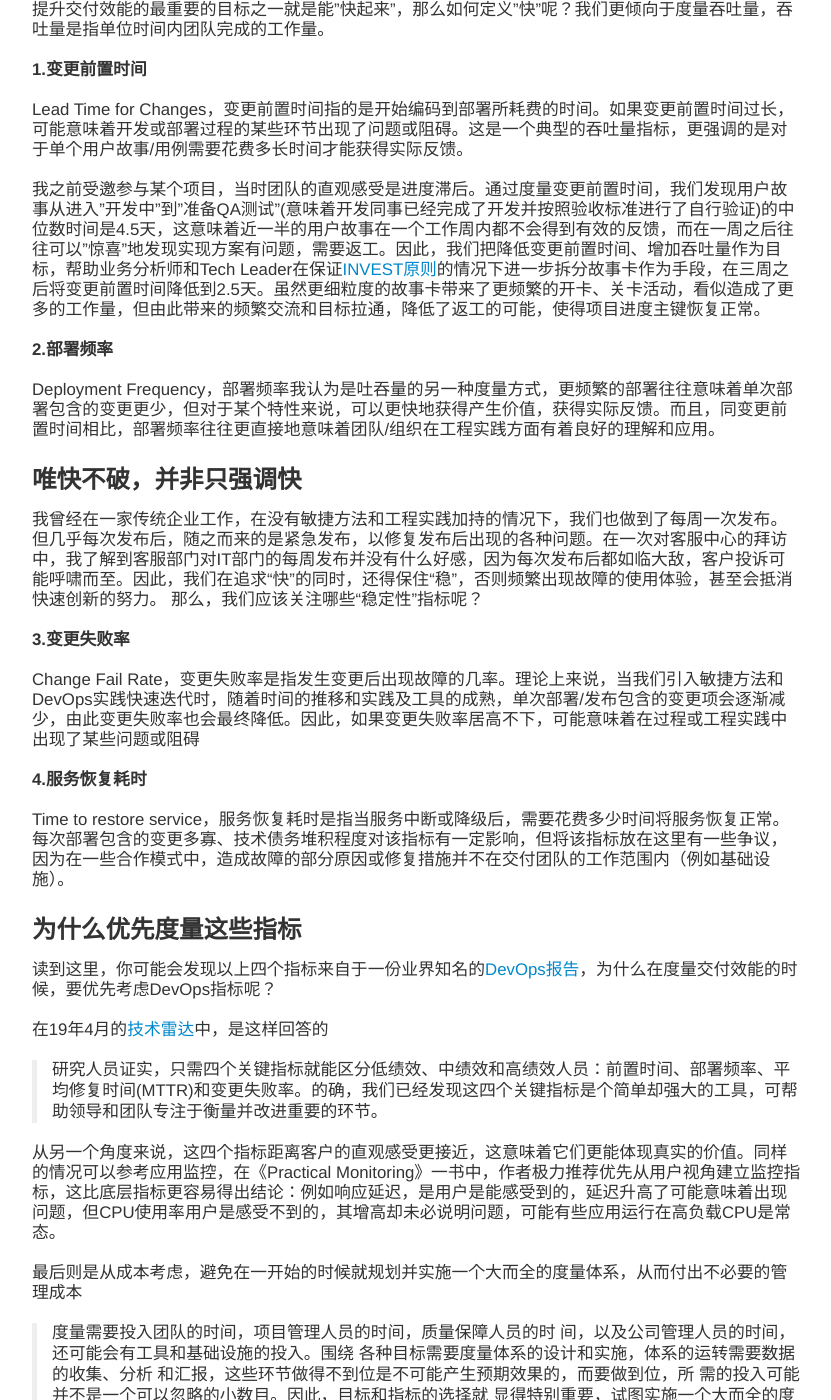
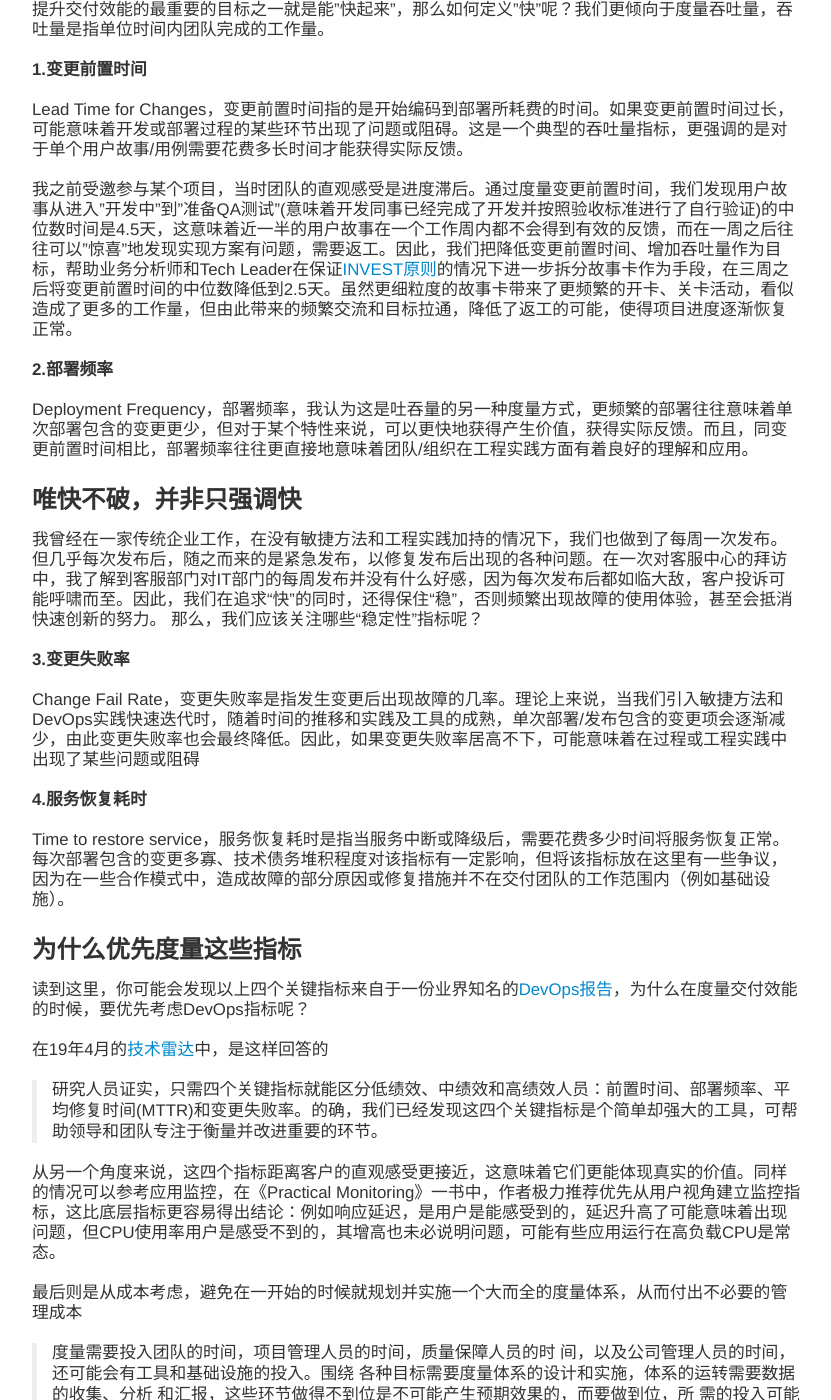
Before and after one commit to Hippoom/hippoom.github.com, a Jekyll site: the page built from _posts/2019-05-04-delivery-measurement.md, in a window 1280 px wide and 1400 px high, scrolled down 623 px. Shown: the whole window, without its empty margins (23-854 px from the left). Built offline with Jekyll 4.4.1, drawn with Linux system fonts in a browser that asks for light colours; comment, search, counter and statistics services are not loaded; some of the changed text lies outside the part shown.

Commit message:
Feedback

```diff
--- a/_posts/2019-05-04-delivery-measurement.md
+++ b/_posts/2019-05-04-delivery-measurement.md
@@ -20,11 +20,11 @@
 
 Lead Time for Changes，变更前置时间指的是开始编码到部署所耗费的时间。如果变更前置时间过长，可能意味着开发或部署过程的某些环节出现了问题或阻碍。这是一个典型的吞吐量指标，更强调的是对于单个用户故事/用例需要花费多长时间才能获得实际反馈。
 
-我之前受邀参与某个项目，当时团队的直观感受是进度滞后。通过度量变更前置时间，我们发现用户故事从进入"开发中"到"准备QA测试"(意味着开发同事已经完成了开发并按照验收标准进行了自行验证)的中位数时间是4.5天，这意味着近一半的用户故事在一个工作周内都不会得到有效的反馈，而在一周之后往往可以"惊喜"地发现实现方案有问题，需要返工。因此，我们把降低变更前置时间、增加吞吐量作为目标，帮助业务分析师和Tech Leader在保证[INVEST原则](https://en.wikipedia.org/wiki/INVEST_(mnemonic))的情况下进一步拆分故事卡作为手段，在三周之后将变更前置时间降低到2.5天。虽然更细粒度的故事卡带来了更频繁的开卡、关卡活动，看似造成了更多的工作量，但由此带来的频繁交流和目标拉通，降低了返工的可能，使得项目进度主键恢复正常。
+我之前受邀参与某个项目，当时团队的直观感受是进度滞后。通过度量变更前置时间，我们发现用户故事从进入"开发中"到"准备QA测试"(意味着开发同事已经完成了开发并按照验收标准进行了自行验证)的中位数时间是4.5天，这意味着近一半的用户故事在一个工作周内都不会得到有效的反馈，而在一周之后往往可以"惊喜"地发现实现方案有问题，需要返工。因此，我们把降低变更前置时间、增加吞吐量作为目标，帮助业务分析师和Tech Leader在保证[INVEST原则](https://en.wikipedia.org/wiki/INVEST_(mnemonic))的情况下进一步拆分故事卡作为手段，在三周之后将变更前置时间的中位数降低到2.5天。虽然更细粒度的故事卡带来了更频繁的开卡、关卡活动，看似造成了更多的工作量，但由此带来的频繁交流和目标拉通，降低了返工的可能，使得项目进度逐渐恢复正常。
 
 **2.部署频率**
 
-Deployment Frequency，部署频率我认为是吐吞量的另一种度量方式，更频繁的部署往往意味着单次部署包含的变更更少，但对于某个特性来说，可以更快地获得产生价值，获得实际反馈。而且，同变更前置时间相比，部署频率往往更直接地意味着团队/组织在工程实践方面有着良好的理解和应用。
+Deployment Frequency，部署频率，我认为这是吐吞量的另一种度量方式，更频繁的部署往往意味着单次部署包含的变更更少，但对于某个特性来说，可以更快地获得产生价值，获得实际反馈。而且，同变更前置时间相比，部署频率往往更直接地意味着团队/组织在工程实践方面有着良好的理解和应用。
 
 ### 唯快不破，并非只强调快
 
@@ -41,14 +41,14 @@
 
 ### 为什么优先度量这些指标
 
-读到这里，你可能会发现以上四个指标来自于一份业界知名的[DevOps报告]([https://cloudplatformonline.com/rs/248-TPC-286/images/DORA-State%20of%20DevOps.pdf](https://cloudplatformonline.com/rs/248-TPC-286/images/DORA-State of DevOps.pdf))，为什么在度量交付效能的时候，要优先考虑DevOps指标呢？
+读到这里，你可能会发现以上四个关键指标来自于一份业界知名的[DevOps报告]([https://cloudplatformonline.com/rs/248-TPC-286/images/DORA-State%20of%20DevOps.pdf](https://cloudplatformonline.com/rs/248-TPC-286/images/DORA-State of DevOps.pdf))，为什么在度量交付效能的时候，要优先考虑DevOps指标呢？
 
 在19年4月的[技术雷达](https://www.thoughtworks.com/cn/radar/techniques/four-key-metrics)中，是这样回答的
 
 > 研究人员证实，只需四个关键指标就能区分低绩效、中绩效和高绩效人员：前置时间、部署频率、平
 > 均修复时间(MTTR)和变更失败率。的确，我们已经发现这四个关键指标是个简单却强大的工具，可帮助领导和团队专注于衡量并改进重要的环节。
 
-从另一个角度来说，这四个指标距离客户的直观感受更接近，这意味着它们更能体现真实的价值。同样的情况可以参考应用监控，在《Practical Monitoring》一书中，作者极力推荐优先从用户视角建立监控指标，这比底层指标更容易得出结论：例如响应延迟，是用户是能感受到的，延迟升高了可能意味着出现问题，但CPU使用率用户是感受不到的，其增高却未必说明问题，可能有些应用运行在高负载CPU是常态。
+从另一个角度来说，这四个指标距离客户的直观感受更接近，这意味着它们更能体现真实的价值。同样的情况可以参考应用监控，在《Practical Monitoring》一书中，作者极力推荐优先从用户视角建立监控指标，这比底层指标更容易得出结论：例如响应延迟，是用户是能感受到的，延迟升高了可能意味着出现问题，但CPU使用率用户是感受不到的，其增高也未必说明问题，可能有些应用运行在高负载CPU是常态。
 
 最后则是从成本考虑，避免在一开始的时候就规划并实施一个大而全的度量体系，从而付出不必要的管理成本
 
@@ -58,7 +58,9 @@
 
 ### 诊断型指标
 
-如果说以上四个关键指标告诉我们的是交付效能的变化趋势，那么下一步，我们可以寻找更细粒度的指标来告诉我们如何进一步改进它们。这些指标有点像医院的验血报告，报告中有很多明细的指标，单个指标或许并不能说明什么，但若干异常指标的组合在一起往往可以帮助医生判断病灶。
+如果说以上四个关键指标告诉我们的是交付效能的变化趋势，那么下一步，我们可以寻找更细粒度的指标来告诉我们如何进一步改进它们。
+
+之前的四个关键指标更像体温计，它们可以快速地反映现在是否健康，但它们不能告诉我们病因。接下来我们需要的是验血报告，报告中有很多明细的指标，单个指标或许并不能说明什么，但若干异常指标的组合在一起往往可以帮助医生判断病灶，或许可以将这些明细指标称作"诊断型"指标。
 
 常见的"诊断型"指标包括但不限于:
 
@@ -66,6 +68,8 @@
 2. 测试覆盖率
 3. 代码圈复杂度
 4. 团队速率
+
+以上这些(以及更多其他)指标从代码复杂度、测试策略、基础设施水平等更"底层"的维度解释交付效能健康或不健康的原因，它们可以帮助团队在做出进一步针对性的改进。
 
 ### 总结
 
```
Also changed, not shown: other parts of _posts/2019-05-04-delivery-measurement.md (+1 -1 lines).
